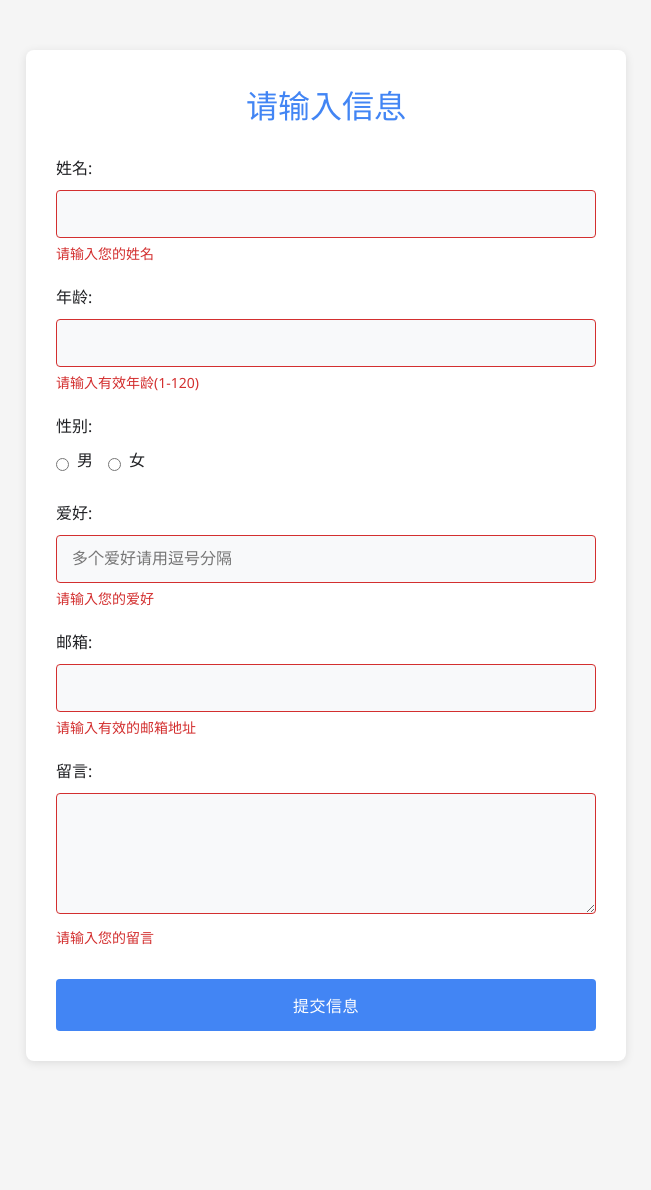
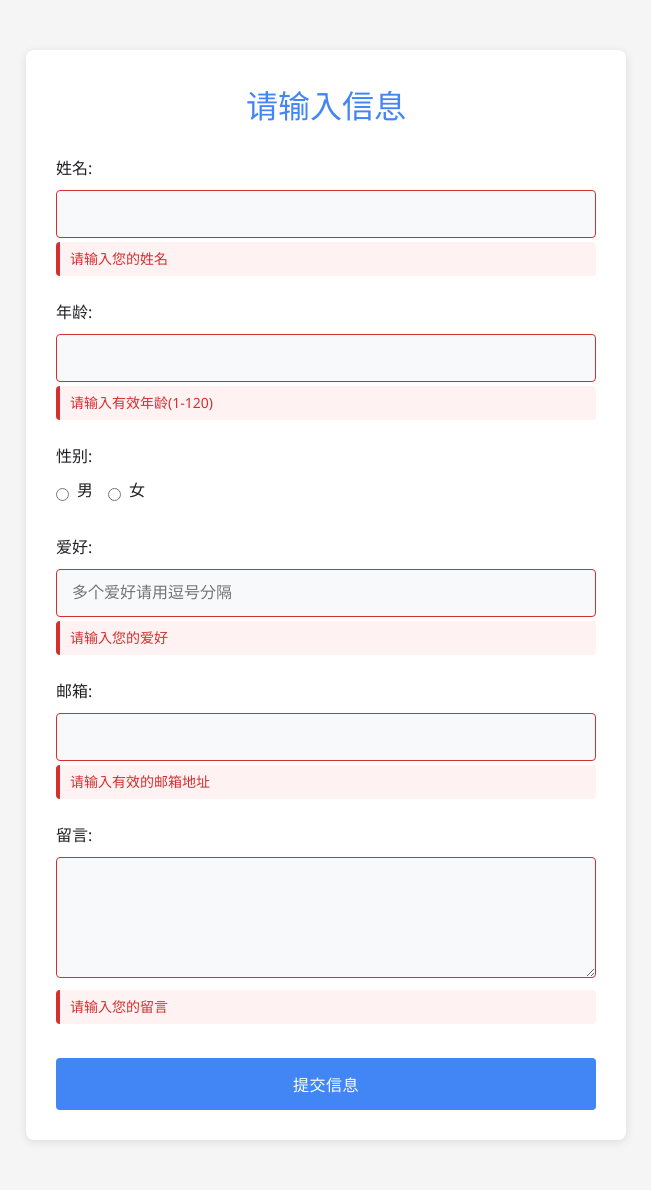
Before and after one commit to Jesonyee/pyweb, a Flask app: page /submit in a window 1280 px wide. Shown: the whole page, without its empty margins (314-965 px from the left). Before the commit the page ends 1063 px from the top, so only its background shows below. Run offline with Flask 3, Linux system fonts and the light colour scheme.

Commit message:
improve form

```diff
--- a/services.py
+++ b/services.py
@@ -14,7 +14,7 @@ class FormData(BaseModel):
     @validator('name')
 
     def validate_name(cls, name):
-        if not name.string.strip():  # 检查字符串是否为空或仅包含空格
+        if not name.strip():  # 检查字符串是否为空或仅包含空格
             raise ValueError('姓名不能为空')
         return name
 
--- a/static/style.css
+++ b/static/style.css
@@ -2,7 +2,6 @@
     --primary-color: #4285f4;
     --primary-hover: #3367d6;
     --error-color: #d32f2f;
-    --success-color: #388e3c;
     --border-color: #dfe1e5;
     --text-color: #202124;
     --light-gray: #f8f9fa;
@@ -39,7 +38,7 @@ h1 {
 }
 
 .form-group {
-    margin-bottom: 20px;
+    margin-bottom: 24px;
     position: relative;
 }
 
@@ -51,8 +50,7 @@ label {
 }
 
 input,
-textarea,
-select {
+textarea {
     width: 100%;
     padding: 12px 15px;
     border: 1px solid var(--border-color);
@@ -62,13 +60,6 @@ select {
     background-color: var(--light-gray);
 }
 
-input:focus,
-textarea:focus,
-select:focus {
-    outline: none;
-    border-color: var(--primary-color);
-    box-shadow: 0 0 0 2px rgba(66, 133, 244, 0.2);
-}
 
 input[type="text"],
 input[type="email"],
@@ -91,7 +82,7 @@ button {
     font-size: 16px;
     font-weight: 500;
     cursor: pointer;
-    transition: background-color 0.3s;
+    transition: all 0.3s ease-in-out;
     margin-top: 10px;
     text-transform: uppercase;
     letter-spacing: 0.5px;
@@ -99,32 +90,36 @@ button {
 
 button:hover {
     background-color: var(--primary-hover);
+    transform: translateY(-2px);
+    box-shadow: 0 4px 12px rgba(0, 0, 0, 0.1);
 }
 
-.radio-group,
-.checkbox-group {
+.radio-group{
     display: flex;
     gap: 15px;
     margin-top: 8px;
 }
 
-.radio-option,
-.checkbox-option {
+.radio-option {
     display: flex;
     align-items: center;
 }
 
-.radio-option input,
-.checkbox-option input {
+.radio-option input {
     width: auto;
     margin-right: 8px;
 }
 
 .error-message {
     color: var(--error-color);
-    font-size: 14px;
-    margin-top: 5px;
+    font-size: 0.875em;
+    margin-top: 4px;
     display: none;
+    background-color: #fff2f2;
+    border-left: 4px solid var(--error-color);
+    padding: 6px 10px;
+    border-radius: 4px;
+    animation: fadeIn 0.3s ease-in-out;
 }
 
 input:invalid,
@@ -135,6 +130,14 @@ textarea:invalid {
 input:invalid+.error-message,
 textarea:invalid+.error-message {
     display: block;
+}
+
+input:focus,
+textarea:focus {
+    outline: none;
+    border-color: var(--primary-color);
+    box-shadow: 0 0 0 3px rgba(66, 133, 244, 0.2);
+    transform: scale(1.01);
 }
 
 @media (max-width: 768px) {
--- a/templates/form.html
+++ b/templates/form.html
@@ -13,13 +13,13 @@
         <form action="/submit" method="POST" >
             <div class="form-group">
                 <label for="name">姓名:</label>
-                <input type="text" id="name" name="name" required>
+                <input type="text" id="name" name="name" required >
                 <div class="error-message">请输入您的姓名</div>
             </div>
 
             <div class="form-group">
                 <label for="age">年龄:</label>
-                <input type="number" id="age" name="age" min="1" max="120" required>
+                <input type="number" id="age" name="age" min="1" max="120" required >
                 <div class="error-message">请输入有效年龄(1-120)</div>
             </div>
 
@@ -27,7 +27,7 @@
                 <label>性别:</label>
                 <div class="radio-group">
                     <div class="radio-option">
-                        <input type="radio" id="male" name="sex" value="男" required>
+                        <input type="radio" id="male" name="sex" value="男">
                         <label for="male">男</label>
                     </div>
                     <div class="radio-option">
```
